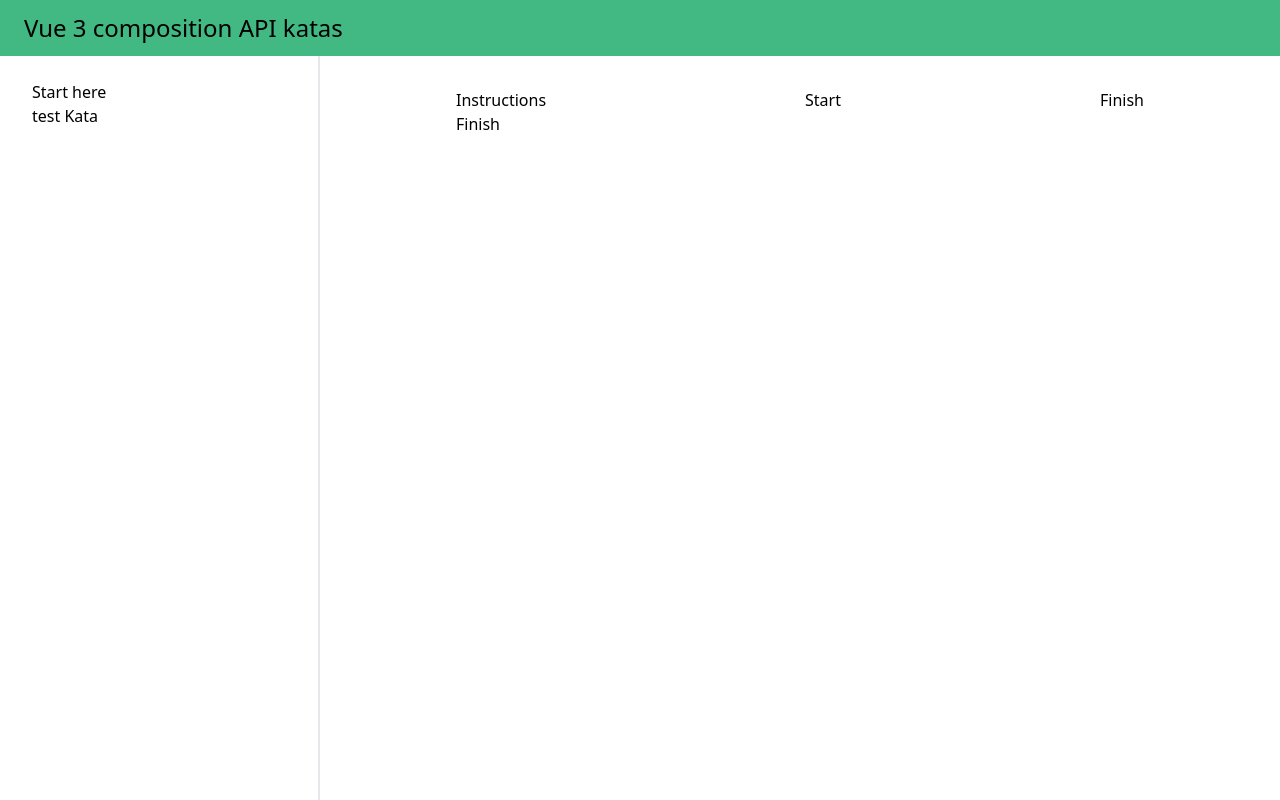
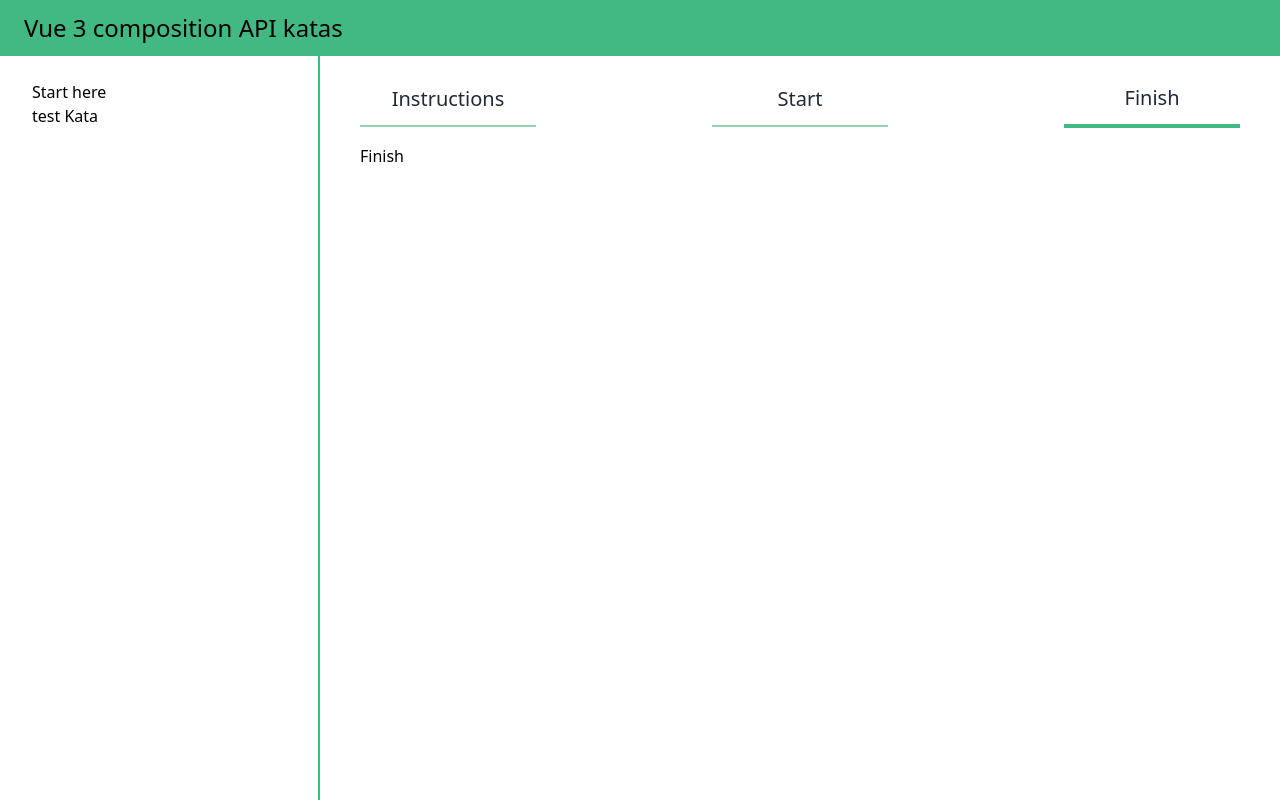
Before and after one commit to luismartinezs/vue-3-katas, a Vue app: page /kata/1/finish in a window 1280 px wide. Built offline with nearby package versions, Linux system fonts and the light colour scheme.

Commit message:
Basic layout for katas content

```diff
--- a/src/components/KataNav.vue
+++ b/src/components/KataNav.vue
@@ -1,15 +1,42 @@
 <template>
   <nav class="w-full">
     <ul class="flex flex-nowrap justify-between items-center">
-      <li>
-        <router-link :to="`/kata/${$route.params.slug}/instructions`">Instructions</router-link>
-      </li>
-      <li>
-        <router-link :to="`/kata/${$route.params.slug}/start`">Start</router-link>
-      </li>
-      <li>
-        <router-link :to="`/kata/${$route.params.slug}/finish`">Finish</router-link>
+      <li v-for="{ label, path } in routes" :key="path">
+        <router-link
+          :to="path"
+          class="block py-3 px-6 bg-transparent border-b-2 border-primary-300 text-gray-800 w-44 text-center hover:border-b-4 hover:text-black text-xl"
+          :class="{ 'border-b-4 border-primary-500': $route.path === path }"
+        >{{ label }}</router-link>
       </li>
     </ul>
   </nav>
 </template>
+
+<script>
+import { useRoute } from 'vue-router'
+
+export default {
+  name: "KataNav",
+  components: {},
+  setup() {
+    const route = useRoute()
+
+    return {
+      routes: [
+        {
+          label: 'Instructions',
+          path: `/kata/${route.params.slug}/instructions`
+        },
+        {
+          label: 'Start',
+          path: `/kata/${route.params.slug}/start`
+        },
+        {
+          label: 'Finish',
+          path: `/kata/${route.params.slug}/finish`
+        }
+      ]
+    }
+  }
+};
+</script>
--- a/src/components/KataWrapper.vue
+++ b/src/components/KataWrapper.vue
@@ -1,8 +1,10 @@
 <template>
   <KataNav />
-  <div v-if="$route.name === 'instructions'">Instructions</div>
-  <div v-if="$route.name === 'start'">Start</div>
-  <div v-if="$route.name === 'finish'">Finish</div>
+  <div class="mt-4">
+    <div v-if="$route.name === 'instructions'">Instructions</div>
+    <div v-if="$route.name === 'start'">Start</div>
+    <div v-if="$route.name === 'finish'">Finish</div>
+  </div>
 </template>
 
 <script>
--- a/src/components/TheContent.vue
+++ b/src/components/TheContent.vue
@@ -1,5 +1,5 @@
 <template>
-  <div class="max-w-screen-md my-0 mx-auto py-8 px-10">
+  <div class="max-w-screen-lg my-0 mx-auto py-4 px-10">
     <router-view />
   </div>
 </template>
--- a/tailwind.config.js
+++ b/tailwind.config.js
@@ -1,17 +1,26 @@
 module.exports = {
-  purge: ['./index.html', './src/**/*.{vue,js,ts,jsx,tsx}'],
+  purge: ["./index.html", "./src/**/*.{vue,js,ts,jsx,tsx}"],
   darkMode: false, // or 'media' or 'class'
   theme: {
     extend: {
       colors: {
         primary: {
-          DEFAULT: '#42b883'
-        }
-      }
+          DEFAULT: "#42b883",
+          100: "#d9f1e6",
+          200: "#b3e3cd",
+          300: "#8ed4b5",
+          400: "#68c69c",
+          500: "#42b883",
+          600: "#359369",
+          700: "#286e4f",
+          800: "#1a4a34",
+          900: "#0d251a",
+        },
+      },
     },
   },
   variants: {
     extend: {},
   },
   plugins: [],
-}
+};
```
